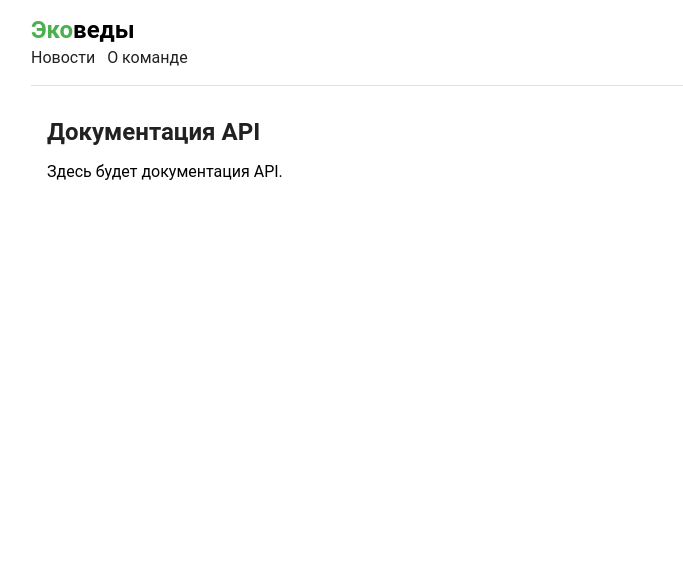
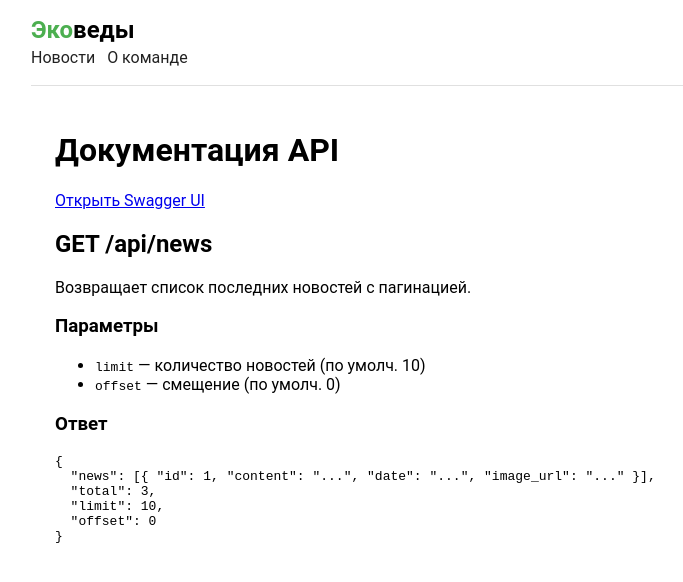
Before and after one commit to myatsikc/EcovedPortal, a Next.js app in the folder apps/frontend/: page /api-docs in a window 1280 px wide. Shown: the top 582 px of the page, without its empty margins (159-842 px from the left). Built offline with nearby package versions, Linux system fonts and the light colour scheme.

Commit message:
Первая версия заработала, но с ошибками

```diff
--- a/apps/frontend/src/app/api-docs/page.tsx
+++ b/apps/frontend/src/app/api-docs/page.tsx
@@ -1,16 +1,28 @@
-/** Страница документации API */
-
-import { Container } from "@/components/shared/container";
+/** Страница документации API — заглушка. */
 
 export default function ApiDocsPage() {
   return (
-    <Container>
-      <h2
-        style={{ marginBottom: "12px", fontWeight: 600, color: "var(--mui-palette-text-primary)" }}
-      >
-        Документация API
-      </h2>
-      <p>Здесь будет документация API.</p>
-    </Container>
+    <div style={{ padding: 24 }}>
+      <h1>Документация API</h1>
+      <p>
+        <a href="http://localhost:8000/docs" target="_blank" rel="noopener noreferrer">
+          Открыть Swagger UI
+        </a>
+      </p>
+      <h2>GET /api/news</h2>
+      <p>Возвращает список последних новостей с пагинацией.</p>
+      <h3>Параметры</h3>
+      <ul>
+        <li><code>limit</code> — количество новостей (по умолч. 10)</li>
+        <li><code>offset</code> — смещение (по умолч. 0)</li>
+      </ul>
+      <h3>Ответ</h3>
+      <pre>{`{
+  "news": [{ "id": 1, "content": "...", "date": "...", "image_url": "..." }],
+  "total": 3,
+  "limit": 10,
+  "offset": 0
+}`}</pre>
+    </div>
   );
 }
--- a/apps/frontend/src/app/globals.css
+++ b/apps/frontend/src/app/globals.css
@@ -10,6 +10,7 @@
   --mui-palette-background-paper: #fff;
   --mui-palette-divider: rgba(0, 0, 0, 0.12);
   --mui-palette-text-primary: rgba(0, 0, 0, 0.87);
+  --mui-palette-text-secondary: rgba(0, 0, 0, 0.6);
   --mui-palette-primary-main: #1976d2;
   --mui-shape-borderRadius: 2px;
 
--- a/apps/frontend/src/app/layout.tsx
+++ b/apps/frontend/src/app/layout.tsx
@@ -11,11 +11,12 @@ ThemeProvider вынесен в CSS variables (globals.css),
 
 import type { Metadata } from "next";
 
-import "@/app/globals.css";
+import "./globals.css";
 
 import { Providers } from "@/components/providers";
 import { Header } from "@/components/header/header";
 import { NavMenu } from "@/components/header/nav-menu";
+import { Container } from "@/components/shared/container";
 
 export const metadata: Metadata = {
   title: "Эковеды — портал экологического движения",
--- a/apps/frontend/src/app/team/page.tsx
+++ b/apps/frontend/src/app/team/page.tsx
@@ -1,4 +1,4 @@
-/** Страница команды */
+/** Страница "О команде" портала EcovedPortal. */
 
 import { Container } from "@/components/shared/container";
 
@@ -8,7 +8,7 @@ export default function TeamPage() {
       <h2
         style={{ marginBottom: "12px", fontWeight: 600, color: "var(--mui-palette-text-primary)" }}
       >
-        Команда
+        О команде
       </h2>
       <p>Информация о команде скоро появится.</p>
     </Container>
--- a/apps/frontend/src/components/news/news-item.tsx
+++ b/apps/frontend/src/components/news/news-item.tsx
@@ -40,11 +40,7 @@ export function NewsItem({ news }: NewsItemProps) {
           }}
         />
       )}
-      <div
-        style={{
-          padding: 12,
-        }}
-      >
+      <div style={{ padding: 12 }}>
         <span
           style={{
             color: "var(--mui-palette-text-secondary, rgba(0, 0, 0, 0.6))",
```
Also changed, not shown: apps/frontend/src/lib/api.ts (line endings or trailing spaces), apps/frontend/src/types/news.ts (line endings or trailing spaces), apps/frontend/temp_build_log.txt (added), 1 other file (tests, documents, lock files or other folders).
